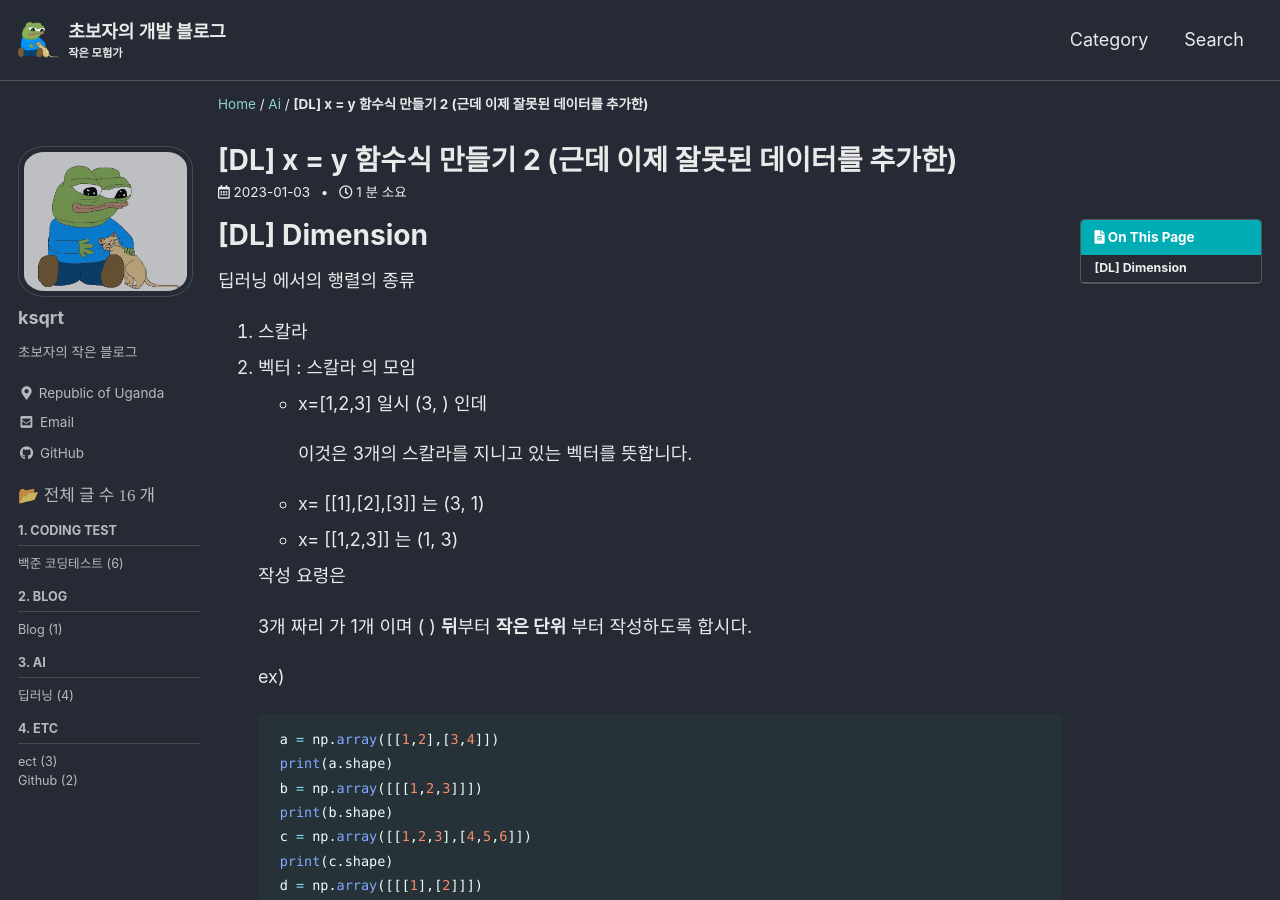
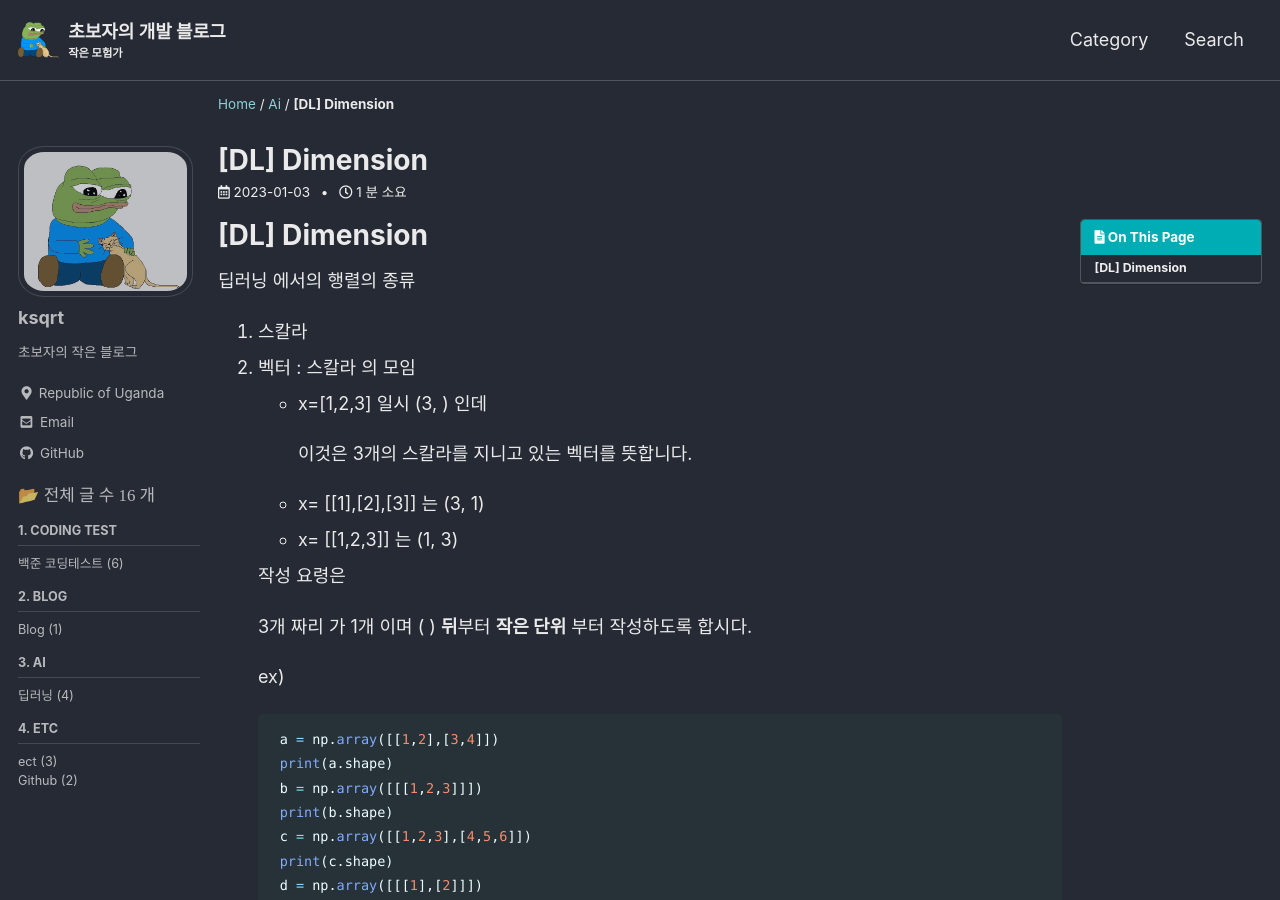
Before and after one commit to ksqrt/ksqrt.github.io, a Jekyll site: the page built from _posts/ai/2023-01-03-ai-Dimension.md, in a window 1280 px wide and 900 px high. Built offline with Jekyll 4.4.1, drawn with Linux system fonts in a browser that asks for light colours; cached includes are drawn as plain includes; comment, search, counter and statistics services are not loaded.

Commit message:
변경 타이틀

```diff
--- a/_posts/ai/2023-01-03-ai-Dimension.md
+++ b/_posts/ai/2023-01-03-ai-Dimension.md
@@ -1,6 +1,6 @@
 ---
 layout: single
-title: "[DL] x = y 함수식 만들기 2 (근데 이제 잘못된 데이터를 추가한)"
+title: "[DL] Dimension"
 categories:
   - ai
 
```
